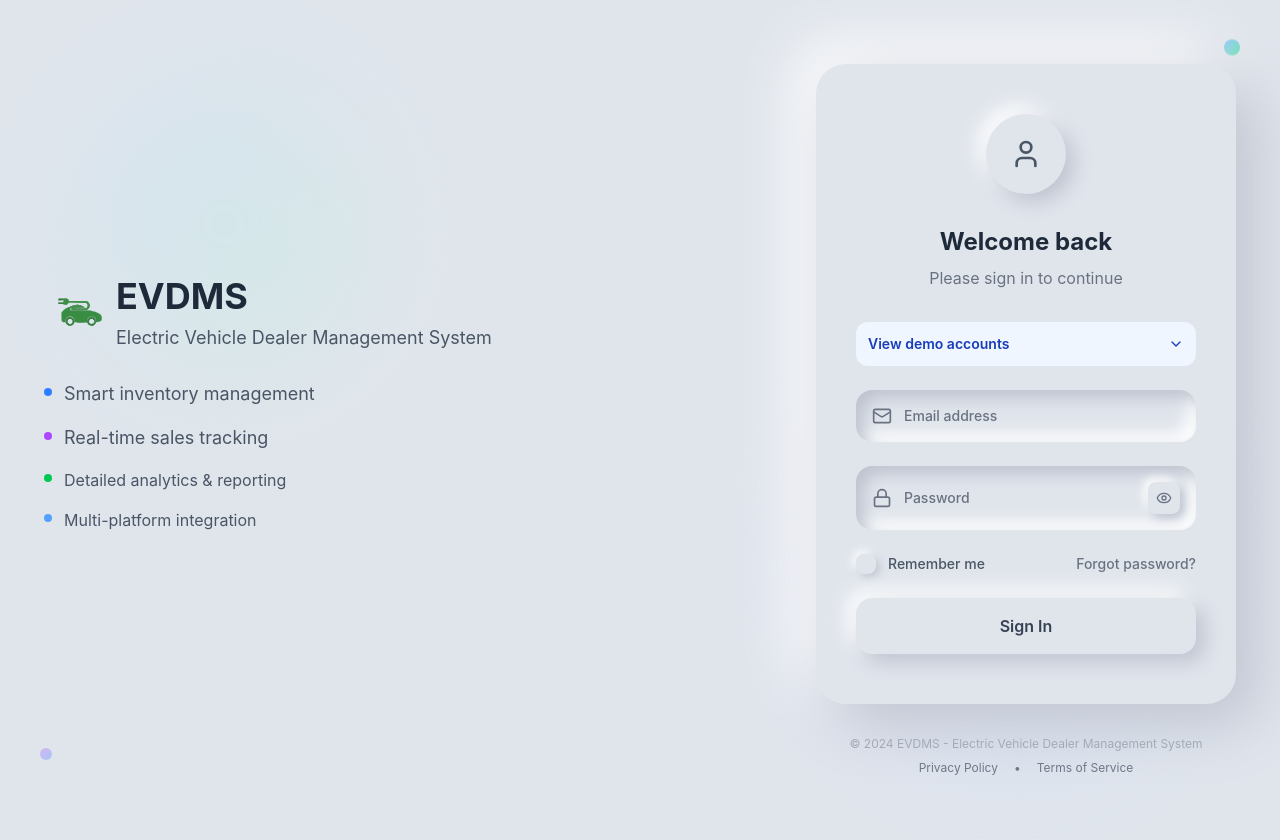
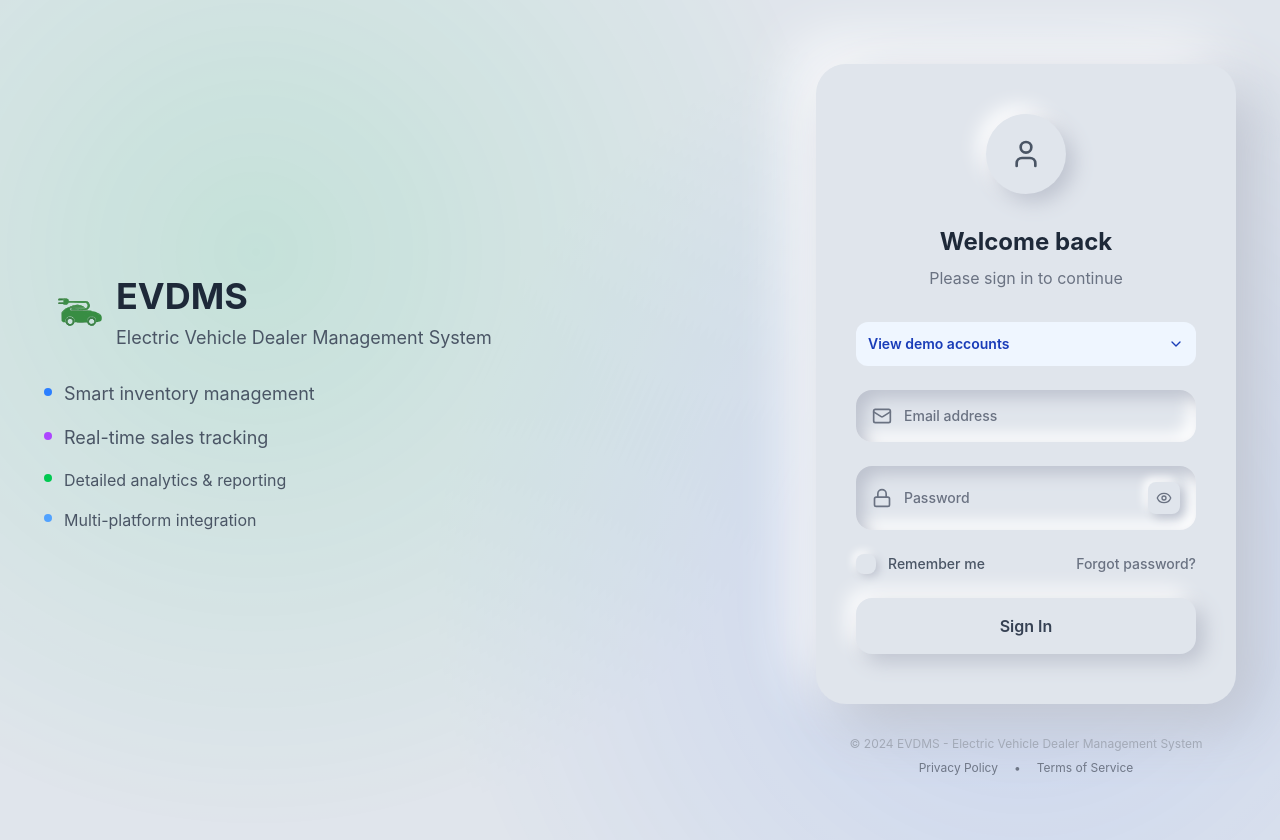
Before and after one commit to FA25-SWP391-SE1839-Group5/evdms-fe, a React (Vite) app: page / in a window 1280 px wide. Built offline with nearby package versions, Linux system fonts and the light colour scheme.

Commit message:
chỉnh lại background

```diff
--- a/index.html
+++ b/index.html
@@ -4,6 +4,7 @@
     <meta charset="UTF-8" />
     <link rel="icon" type="image/svg+xml" href="/src/assets/favicon.png" />
     <meta name="viewport" content="width=device-width, initial-scale=1.0" />
+    <link href="https://cdn.jsdelivr.net/npm/remixicon@3.5.0/fonts/remixicon.css" rel="stylesheet">
     <title>EVDMS</title>
   </head>
   <body>
--- a/src/components/common/BackgroundElements.jsx
+++ b/src/components/common/BackgroundElements.jsx
@@ -3,16 +3,19 @@ import React from 'react';
 const BackgroundElements = () => {
     return (
         <>
-            {/* Background Gradients */}
-            <div className="absolute inset-0 opacity-30">
-                <div className="absolute top-20 left-20 w-72 h-72 bg-gradient-to-br from-blue-200 to-green-200 rounded-full blur-3xl"></div>
-                <div className="absolute bottom-20 right-20 w-96 h-96 bg-gradient-to-br from-purple-200 to-blue-200 rounded-full blur-3xl"></div>
+            {/* EV-themed Gradient Mesh - Green to Blue */}
+            <div className="absolute inset-0 opacity-40">
+                {/* Main EV gradient - Green to Blue */}
+                <div
+                    className="absolute top-0 left-0 w-full h-full"
+                    style={{
+                        background: 'radial-gradient(circle at 20% 30%, rgba(0, 200, 83, 0.3) 0%, transparent 50%), radial-gradient(circle at 80% 70%, rgba(41, 98, 255, 0.3) 0%, transparent 50%)',
+                        animation: 'gradientShift 15s ease-in-out infinite'
+                    }}
+                >
+                </div>
+
             </div>
-
-            {/* Floating Elements */}
-            <div className="absolute top-10 right-10 w-4 h-4 bg-gradient-to-br from-blue-400 to-green-400 rounded-full animate-bounce opacity-60"></div>
-            <div className="absolute bottom-20 left-10 w-3 h-3 bg-gradient-to-br from-purple-400 to-blue-400 rounded-full animate-pulse opacity-40"></div>
-            <div className="absolute top-1/3 right-1/4 w-2 h-2 bg-gradient-to-br from-green-400 to-emerald-400 rounded-full animate-ping opacity-50"></div>
         </>
     );
 };
```
